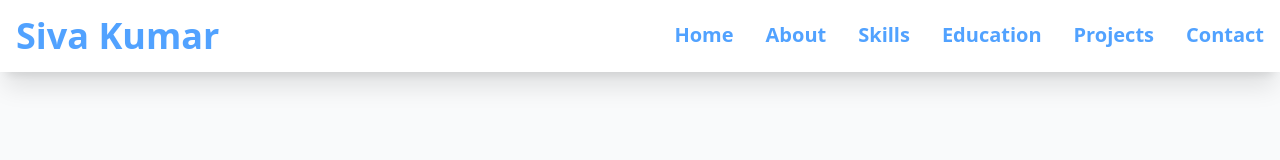
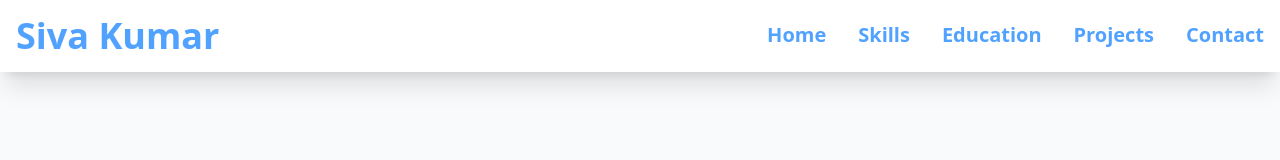
Before and after one commit to SivaKumar089/NewPortfolio, a React (Vite) app: page / in a window 1280 px wide. Shown: the top 160 px of the page. Built offline with nearby package versions, Linux system fonts and the light colour scheme.

Commit message:
change navbar

```diff
--- a/src/Data/Data.jsx
+++ b/src/Data/Data.jsx
@@ -15,7 +15,6 @@ import { FaXTwitter } from "react-icons/fa6";
 
 export const navItems = [
   "Home",
-  "About",
   "Skills",
   "Education",
   "Projects",
```
